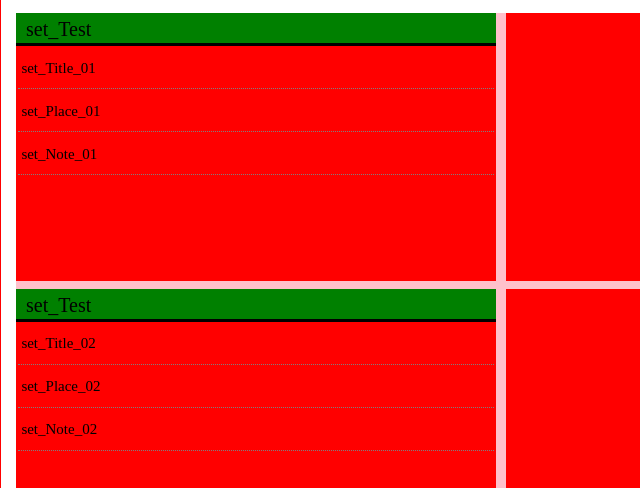
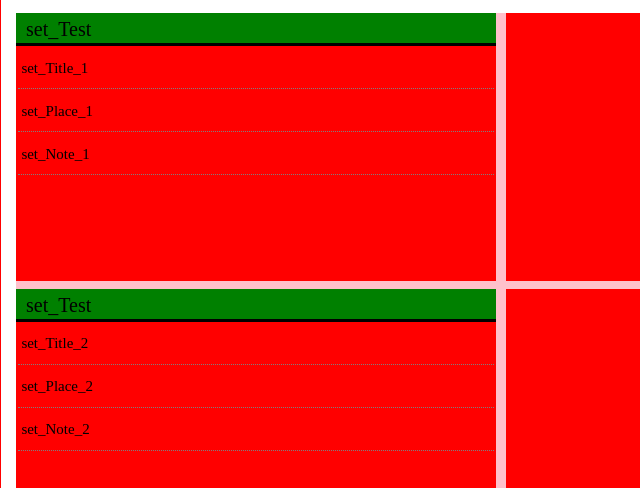
Before and after one commit to PepikVaio/test, a plain HTML site: page index.html in a window 1280 px wide. Shown: the part 433-921 px from the top of the page, 0-640 px from the left. Drawn offline with Linux system fonts and the light colour scheme.

Commit message:
Update index.html

```diff
--- a/index.html
+++ b/index.html
@@ -175,9 +175,9 @@ header h1 {
 
       <table>
         <tbody>
-          <tr><td><div>set_Title_01</div></td></tr>
-          <tr><td><div>set_Place_01</div></td></tr>
-          <tr><td><div>set_Note_01</div></td></tr>
+          <tr><td><div>set_Title_1</div></td></tr>
+          <tr><td><div>set_Place_1</div></td></tr>
+          <tr><td><div>set_Note_1</div></td></tr>
         </tbody>
       </table>
     </subsection>
@@ -189,9 +189,9 @@ header h1 {
 
       <table>
         <tbody>
-          <tr><td><div>set_Title_02</div></td></tr>
-          <tr><td><div>set_Place_02</div></td></tr>
-          <tr><td><div>set_Note_02</div></td></tr>
+          <tr><td><div>set_Title_2</div></td></tr>
+          <tr><td><div>set_Place_2</div></td></tr>
+          <tr><td><div>set_Note_2</div></td></tr>
         </tbody>
       </table>
     </subsection>
```
